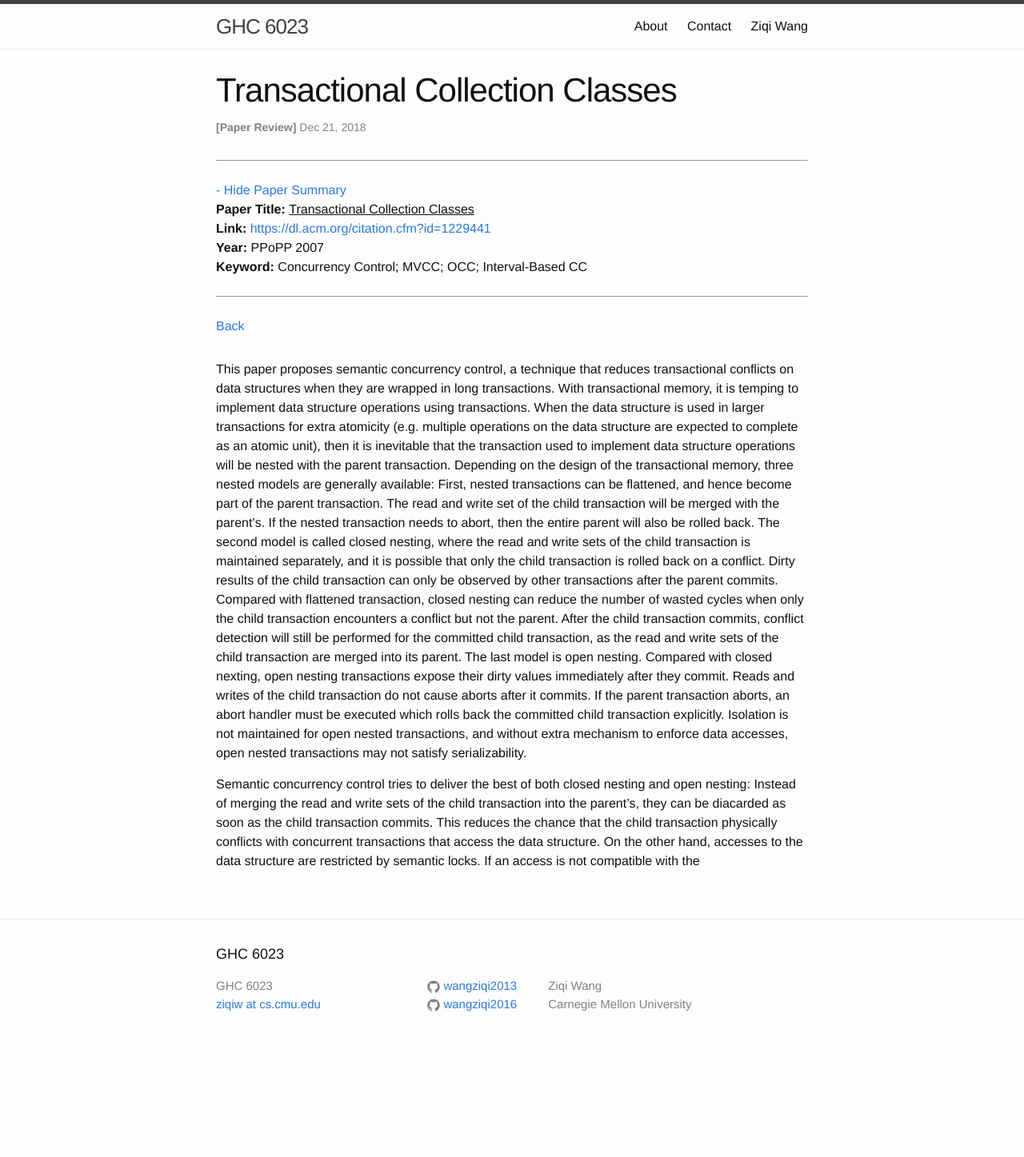
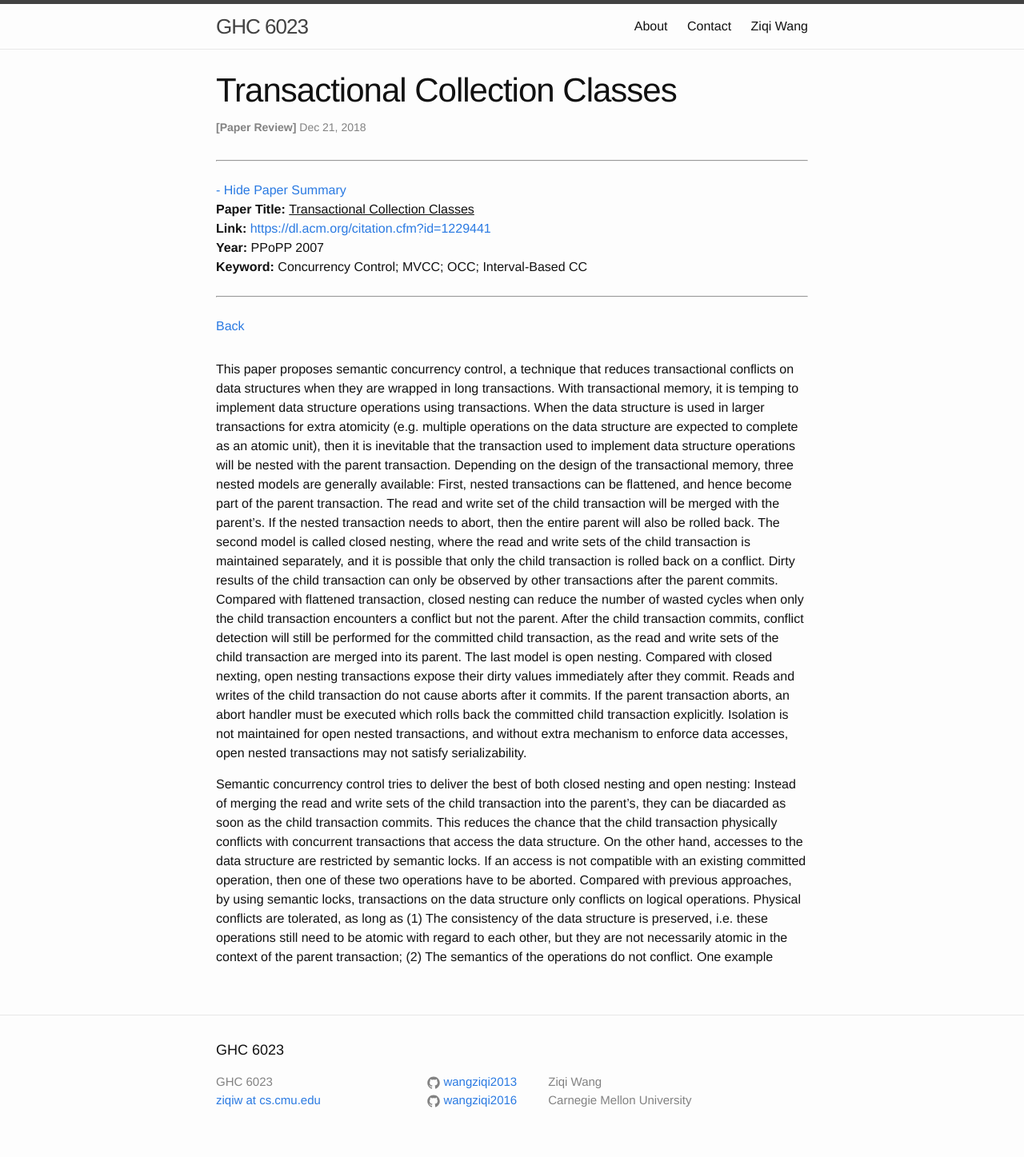
Before and after one commit to wangziqi2013/wangziqi2013.github.io, a Jekyll site: the page built from _posts/2018-12-21-transactional-collection-classes.markdown, in a window 1280 px wide. Shown: the whole page at 80% size. Built offline with Jekyll 4.4.1, drawn with Linux system fonts in a browser that asks for light colours; before the commit the page ends 1327 px from its top, so only the background shows below that.

Commit message:
Adding semantic locks

```diff
--- a/_posts/2018-12-21-transactional-collection-classes.markdown
+++ b/_posts/2018-12-21-transactional-collection-classes.markdown
@@ -36,4 +36,8 @@ Semantic concurrency control tries to deliver the best of both closed nesting an
 read and write sets of the child transaction into the parent's, they can be diacarded as soon as the child
 transaction commits. This reduces the chance that the child transaction physically conflicts with concurrent transactions
 that access the data structure. On the other hand, accesses to the data structure are restricted by semantic locks.
-If an access is not compatible with the
+If an access is not compatible with an existing committed operation, then one of these two operations have to be aborted.
+Compared with previous approaches, by using semantic locks, transactions on the data structure only conflicts on
+logical operations. Physical conflicts are tolerated, as long as (1) The consistency of the data structure is preserved,
+i.e. these operations still need to be atomic with regard to each other, but they are not necessarily atomic in the
+context of the parent transaction; (2) The semantics of the operations do not conflict. One example
```
